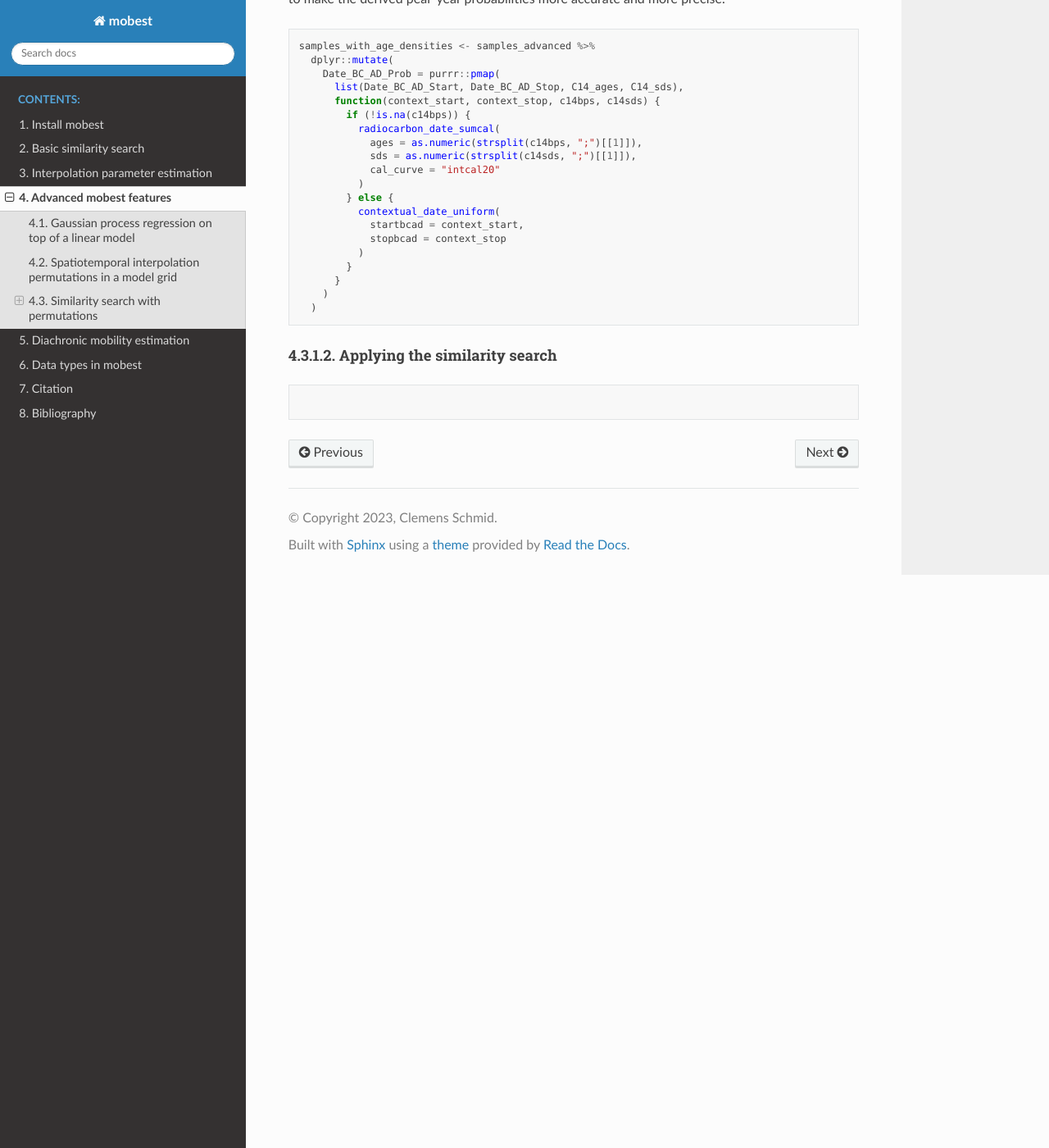
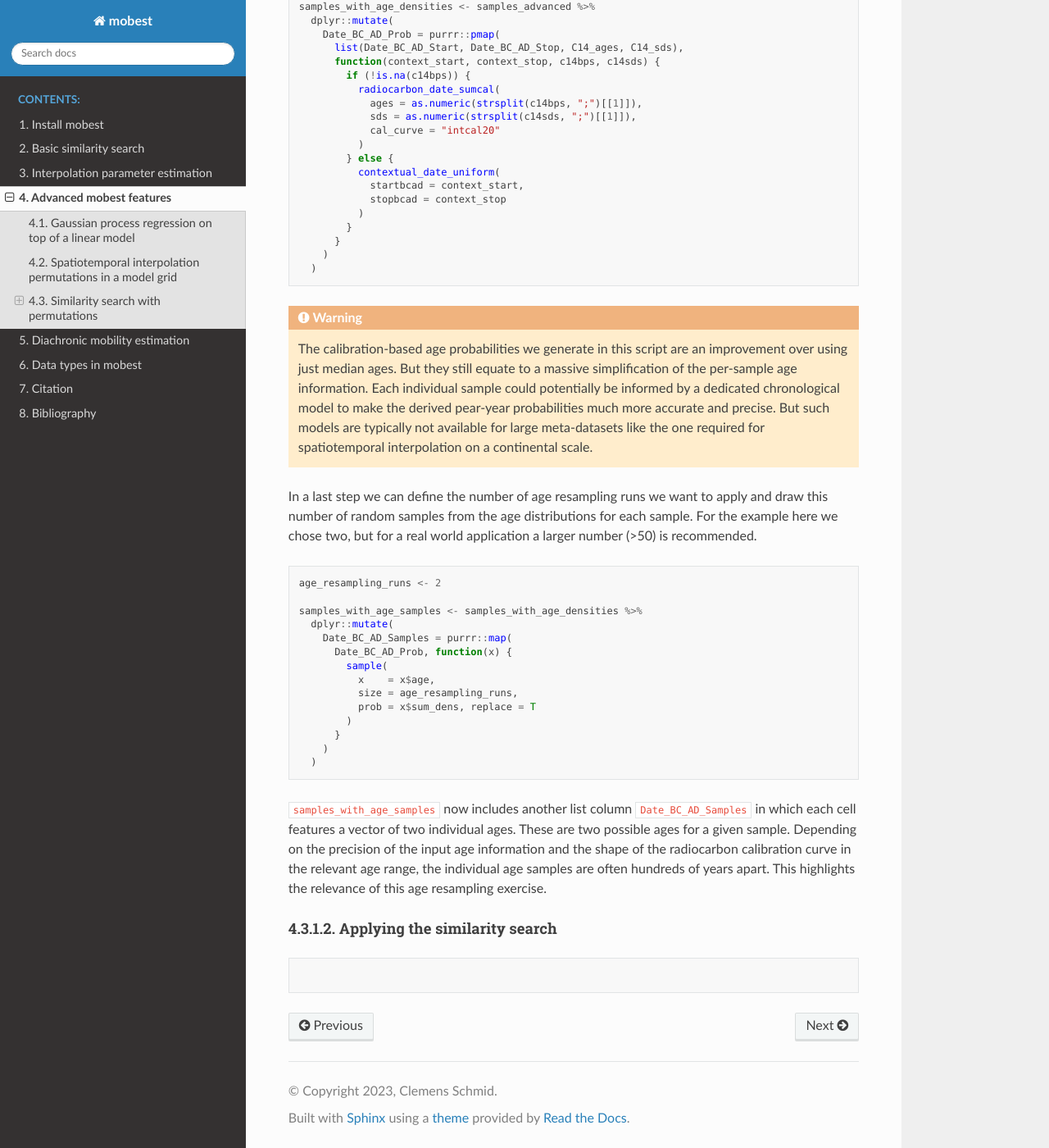
Before and after one commit to nevrome/mobest, a Sphinx documentation site: the page built from docs/advanced.md, in a window 1280 px wide and 1400 px high, scrolled down 5619 px. Shown: the whole window at 82% size. Built offline with Sphinx 7.4.7 and the Read the Docs theme 2.0.0, drawn with Linux system fonts in a browser that asks for light colours; cross-references to code outside the pages are shown as plain code; some of the changed text lies outside the part shown.

Commit message:
more text on age resampling

````diff
--- a/docs/advanced.md
+++ b/docs/advanced.md
@@ -251,6 +251,31 @@ samples_with_age_densities <- samples_advanced %>%
   )
 ```
 
+```{warning}
+The calibration-based age probabilities we generate in this script are an improvement over using just median ages. But they still equate to a massive simplification of the per-sample age information. Each individual sample could potentially be informed by a dedicated chronological model to make the derived pear-year probabilities much more accurate and precise. But such models are typically not available for large meta-datasets like the one required for spatiotemporal interpolation on a continental scale.
+```
+
+In a last step we can define the number of age resampling runs we want to apply and draw this number of random samples from the age distributions for each sample. For the example here we chose two, but for a real world application a larger number (>50) is recommended.
+
+```r
+age_resampling_runs <- 2
+
+samples_with_age_samples <- samples_with_age_densities %>%
+  dplyr::mutate(
+    Date_BC_AD_Samples = purrr::map(
+      Date_BC_AD_Prob, function(x) {
+        sample(
+          x    = x$age,
+          size = age_resampling_runs,
+          prob = x$sum_dens, replace = T
+        )
+      }
+    )
+  )
+```
+
+`samples_with_age_samples` now includes another list column `Date_BC_AD_Samples` in which each cell features a vector of two individual ages. These are two possible ages for a given sample. Depending on the precision of the input age information and the shape of the radiocarbon calibration curve in the relevant age range, the individual age samples are often hundreds of years apart. This highlights the relevance of this age resampling exercise.
+
 #### Applying the similarity search
 
 ```r
````
Also changed, not shown: other parts of docs/advanced.md (+1 -1 lines).
